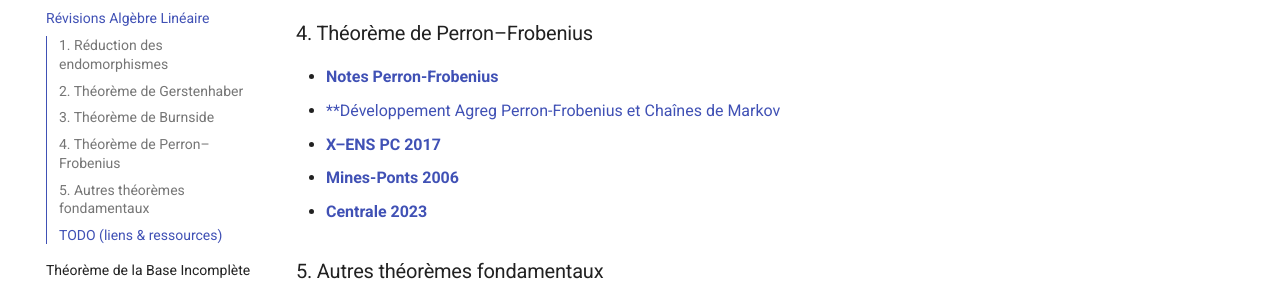
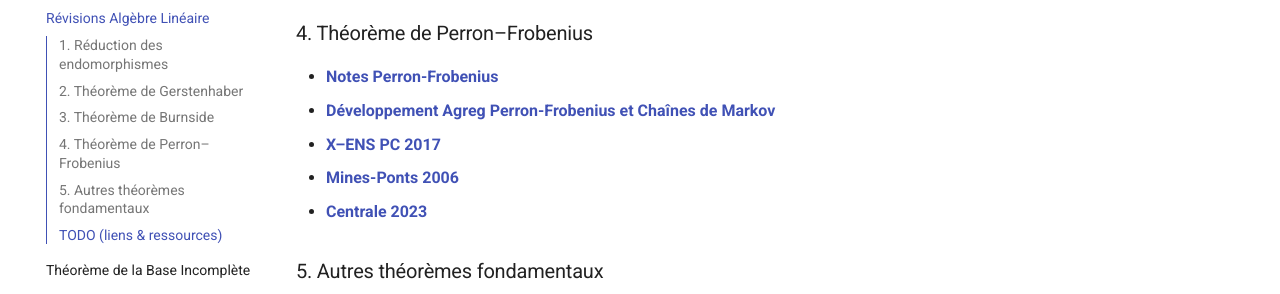
Before and after one commit to gpcoursera/maths-notes, an MkDocs documentation site: the page built from docs/algebre/revisions-algebre-lineaire.md, in a window 1280 px wide and 900 px high, scrolled down 602 px. Shown: the part 206-500 px from the top of the window. Built offline with MkDocs 1.6.1 and Material for MkDocs 9.7.7, drawn with Linux system fonts in a browser that asks for light colours.

Commit message:
typo fixed in PF section

```diff
--- a/docs/algebre/revisions-algebre-lineaire.md
+++ b/docs/algebre/revisions-algebre-lineaire.md
@@ -21,7 +21,7 @@
 
 ### 4. Théorème de Perron–Frobenius
 - [**Notes Perron-Frobenius**](../assets/pdfs/Perron-Frobenius.pdf)
-- [**Développement Agreg Perron-Frobenius et Chaînes de Markov](../assets/pdfs/Perron-Frobenius-Chaines-Markov.pdf)
+- [**Développement Agreg Perron-Frobenius et Chaînes de Markov**](../assets/pdfs/Perron-Frobenius-Chaines-Markov.pdf)
 - [**X–ENS PC 2017**](../assets/pdfs/X-ENS_2017_PC_Maths_e.pdf){ target=_blank }
 - [**Mines-Ponts 2006**](../assets/pdfs/Mines-Ponts_2006_MP_Maths_1_e.pdf){ target=_blank }
 - [**Centrale 2023**](../assets/pdfs/Centrale_2023_PC_Maths_1_e.pdf){ target=_blank }
```
